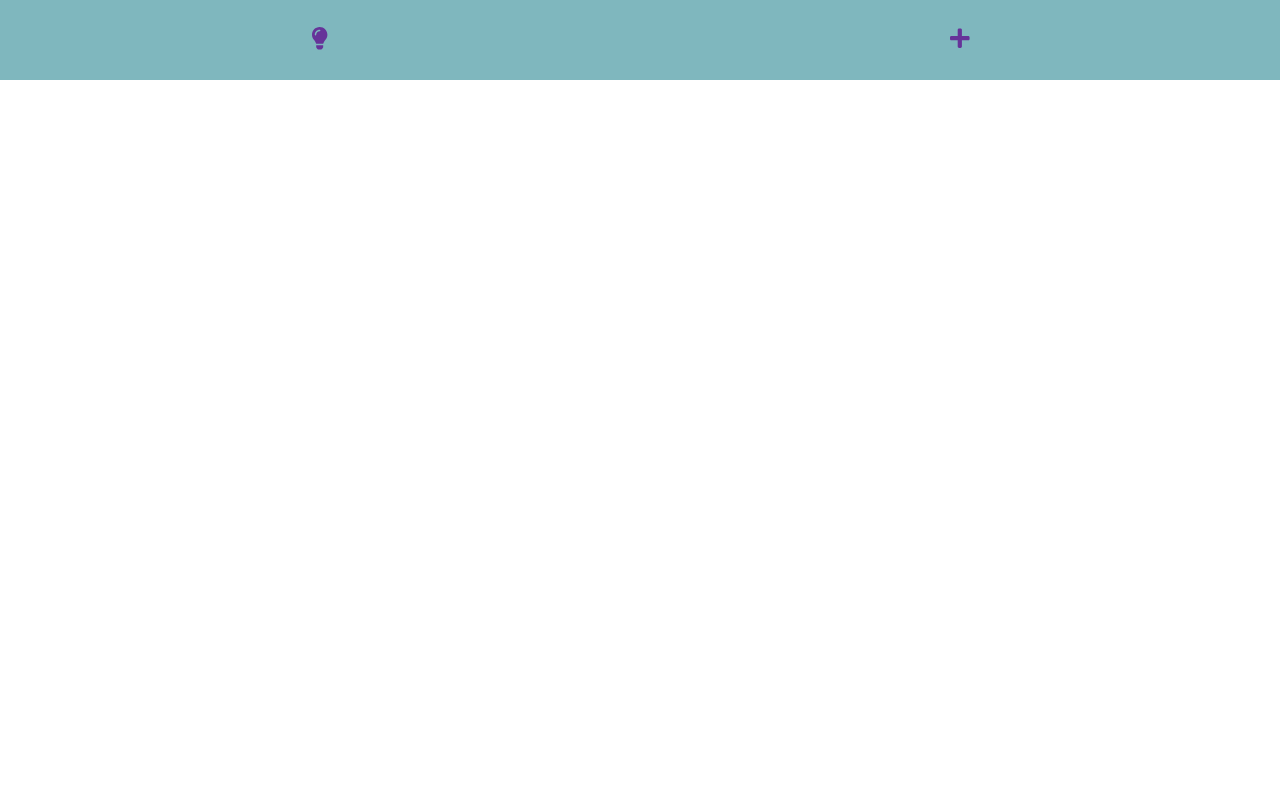
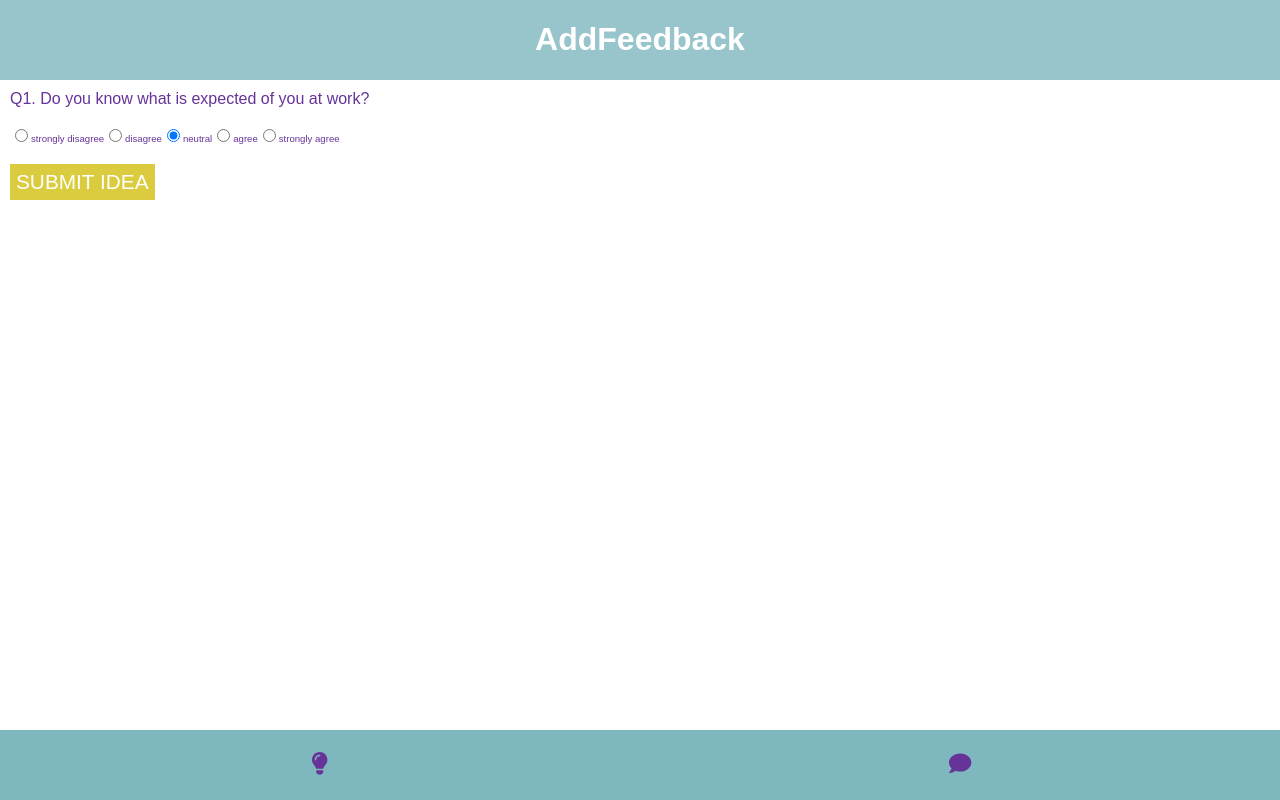
Before and after one commit to leojclarke/idyeahs, a React (Create React App) app: page /feedback/add in a window 1280 px wide. Built offline with nearby package versions, Linux system fonts and the light colour scheme; what uid would draw is missing.

Commit message:
Add feedback form and results page, implement response sum logic

```diff
--- a/src/app/App.js
+++ b/src/app/App.js
@@ -11,10 +11,13 @@ import Home from './Home';
 import IdeasFeed from './ideas/IdeasFeed';
 import IdeaDetails from './ideas/IdeaDetails';
 import IdeaForm from './ideas/CreateIdea';
+import GallupTwelveQuestions from './Gallup12Questions';
+
+import FeedbackResultsPage from './FeedbackResults';
+import FeedbackForm from './FeedbackForm';
 
 let mockIdeas = ideaEntries;
 
-console.log(mockIdeas);
 const Grid = styled.div`
   display: grid;
   grid-template-rows: 80px auto 70px;
@@ -24,16 +27,21 @@ const Grid = styled.div`
 
 export default function App() {
   const [ideas, setIdeas] = useState(getLocal('ideas') || mockIdeas);
-
   const [filteredTags, setFilteredTags] = useState('');
+  const [responses, setResponses] = useState(
+    getLocal('responses') || [0, 0, 0, 0, 0, 0, 0, 0, 0, 0, 0, 0]
+  );
+  const [counter, setCounter] = useState(getLocal('counter') || 0);
 
   useEffect(() => setLocal('ideas', ideas), [ideas]);
+  useEffect(() => setLocal('responses', responses), [responses]);
+  useEffect(() => setLocal('counter', counter), [counter]);
 
   function splitToArray(tagString) {
     return tagString.split(',').map(tag => tag.trim());
   }
 
-  function handleSubmit(event, history) {
+  function handleIdeaSubmit(event, history) {
     event.preventDefault();
     const form = event.target;
     const newIdea = {
@@ -44,6 +52,22 @@ export default function App() {
     };
     setIdeas([newIdea, ...ideas]);
     history.push('/ideas');
+  }
+
+  function handleFeedbackSubmit(event, history) {
+    event.preventDefault();
+    const { target } = event;
+    const form = [target.res.value, 0, 0, 0, 0, 0, 0, 0, 0, 0, 0];
+    const newCounter = counter + 1;
+    setCounter(newCounter);
+    const responsesSum = responses.map((num, idx) =>
+      ((Number(num) + Number(form[idx])) / newCounter).toFixed(2)
+    );
+
+    // const newValue = Number(responses[0]) + Number(form.res.value);
+    // const newResponses = [newValue, ...responses];
+    setResponses(responsesSum);
+    history.push('/feedback');
   }
 
   function handleTagClick(tag) {
@@ -90,7 +114,7 @@ export default function App() {
           render={props => (
             <>
               <Header title={'Add Idea'} />
-              <IdeaForm onSubmit={handleSubmit} history={props.history} />
+              <IdeaForm onSubmit={handleIdeaSubmit} history={props.history} />
             </>
           )}
         />
@@ -104,6 +128,33 @@ export default function App() {
             </>
           )}
         />
+        <Route
+          exact
+          path="/feedback"
+          render={() => (
+            <>
+              <Header title={'Feedback'} />
+              <FeedbackResultsPage
+                responses={responses}
+                questions={GallupTwelveQuestions}
+              />
+            </>
+          )}
+        />
+        <Route
+          exact
+          path="/feedback/add"
+          render={props => (
+            <>
+              <Header title={'AddFeedback'} />
+              <FeedbackForm
+                questions={GallupTwelveQuestions}
+                onSubmit={handleFeedbackSubmit}
+                history={props.history}
+              />
+            </>
+          )}
+        />
         <Footer resetFilter={resetFilter} />
       </Grid>
     </Router>
--- /dev/null
+++ b/src/app/FeedbackForm.js
@@ -0,0 +1,75 @@
+import React from 'react';
+import styled from 'styled-components';
+
+const StyledQuestion = styled.div`
+  display: grid;
+  grid-template-rows: 1fr 1fr;
+  color: rebeccapurple;
+`;
+
+const StyledResponse = styled.div`
+  display: flex;
+  margin-bottom: 20px;
+  color: rebeccapurple;
+  font-size: 0.6rem;
+`;
+
+const StyledButton = styled.button`
+  margin-bottom: 5px;
+  padding: 5px;
+  background: rgba(218, 204, 62, 1);
+  color: white;
+  border: 1px solid rgba(218, 204, 62, 1);
+  font-size: 1.3em;
+`;
+
+const StyledForm = styled.form`
+  padding: 10px;
+`;
+
+export default function FeedbackForm({ questions, onSubmit, history }) {
+  return (
+    <StyledForm onSubmit={event => onSubmit(event, history)}>
+      <StyledQuestion>
+        Q{questions[0].question_id + 1}. {questions[0].question_text_en}
+      </StyledQuestion>
+      <StyledResponse>
+        <div>
+          <label>
+            <input type="radio" name="res" value="1" />
+            strongly disagree
+          </label>
+        </div>
+
+        <div>
+          <label>
+            <input type="radio" name="res" value="2" />
+            disagree
+          </label>
+        </div>
+
+        <div>
+          <label>
+            <input type="radio" name="res" value="3" defaultChecked={true} />
+            neutral
+          </label>
+        </div>
+
+        <div>
+          <label>
+            <input type="radio" name="res" value="4" />
+            agree
+          </label>
+        </div>
+
+        <div>
+          <label>
+            <input type="radio" name="res" value="5" />
+            strongly agree
+          </label>
+        </div>
+      </StyledResponse>
+      <StyledButton>SUBMIT IDEA</StyledButton>
+    </StyledForm>
+  );
+}
--- /dev/null
+++ b/src/app/FeedbackResponse.js
@@ -0,0 +1,27 @@
+import React from 'react';
+import styled from 'styled-components';
+
+const FeedbackContainer = styled.section`
+  padding: 20px;
+  margin: 10px 0px;
+  color: rebeccapurple;
+  border: 1px solid rebeccapurple;
+`;
+
+const QuestionTitle = styled.h3`
+  font-size: 1.1em;
+`;
+const Result = styled.p`
+  font-size: 0.8em;
+`;
+
+export function FeedbackQuestion({ questionNumber, question, result }) {
+  return (
+    <FeedbackContainer>
+      <QuestionTitle>
+        Q{questionNumber}. {question}
+      </QuestionTitle>
+      <Result>{result}</Result>
+    </FeedbackContainer>
+  );
+}
--- /dev/null
+++ b/src/app/FeedbackResults.js
@@ -0,0 +1,30 @@
+import React from 'react';
+import styled from 'styled-components';
+
+// import { NavLink } from 'react-router-dom';
+// import { library } from '@fortawesome/fontawesome-svg-core';
+// import { FontAwesomeIcon } from '@fortawesome/react-fontawesome';
+// import { faLightbulb } from '@fortawesome/free-solid-svg-icons';
+import { FeedbackQuestion } from './FeedbackResponse';
+// library.add(faLightbulb);
+
+const FeedbackResponses = styled.section`
+  display: grid;
+  padding: 10px;
+  overflow: scroll;
+`;
+
+export default function FeedbackResultsPage({ responses, questions }) {
+  return (
+    <FeedbackResponses>
+      {questions.map(question => (
+        <FeedbackQuestion
+          key={question.id}
+          questionNumber={question.question_id + 1}
+          question={question.question_text_en}
+          result={responses[question.question_id]}
+        />
+      ))}
+    </FeedbackResponses>
+  );
+}
--- a/src/app/Footer.js
+++ b/src/app/Footer.js
@@ -3,9 +3,9 @@ import styled from 'styled-components';
 import { NavLink } from 'react-router-dom';
 import { library } from '@fortawesome/fontawesome-svg-core';
 import { FontAwesomeIcon } from '@fortawesome/react-fontawesome';
-import { faPlus, faLightbulb } from '@fortawesome/free-solid-svg-icons';
+import { faLightbulb, faComment } from '@fortawesome/free-solid-svg-icons';
 
-library.add(faPlus, faLightbulb);
+library.add(faLightbulb, faComment);
 
 const StyledFooter = styled.footer`
   display: grid;
@@ -32,8 +32,8 @@ export default function Footer({ resetFilter }) {
       <StyledNavLink to="/ideas" onClick={resetFilter}>
         <FontAwesomeIcon icon="lightbulb" />
       </StyledNavLink>
-      <StyledNavLink to="/ideas/add">
-        <FontAwesomeIcon icon="plus" />
+      <StyledNavLink to="/feedback" onClick={resetFilter}>
+        <FontAwesomeIcon icon="comment" />
       </StyledNavLink>
     </StyledFooter>
   );
--- /dev/null
+++ b/src/app/Gallup12Questions.js
@@ -0,0 +1,84 @@
+const gallupTwelveQuestions = [
+  {
+    question_id: 0,
+    question_text_en: 'Do you know what is expected of you at work?',
+    question_text_de:
+      'Mir ist klar, was von mir als Arbeitsleistung erwartet wird.',
+  },
+  {
+    question_id: 1,
+    question_text_en:
+      'Do you have the materials and equipment to do your work right?',
+    question_text_de:
+      'Ich verfüge über die nötigen Arbeitsmaterialien und Arbeitsbedingungen, um meine Arbeit gut und richtig auszuführen.',
+  },
+  {
+    question_id: 2,
+    question_text_en:
+      'At work, do you have the opportunity to do what you do best every day?',
+    question_text_de:
+      'Bei der Arbeit habe ich stets die Gelegenheit, das zu tun, was ich am besten kann.',
+  },
+  {
+    question_id: 3,
+    question_text_en:
+      'In the last seven days, have you received recognition or praise for doing good work?',
+    question_text_de:
+      'In den letzten sieben Tagen habe ich für gute Arbeit Anerkennung oder Lob erhalten.',
+  },
+  {
+    question_id: 4,
+    question_text_en:
+      'Does your supervisor, or someone at work, seem to care about you as a person?',
+    question_text_de:
+      'Meine Vorgesetzte/n oder jemand anders bei der Arbeit interessiert und schätzt mich als Mensch.',
+  },
+  {
+    question_id: 5,
+    question_text_en:
+      'Is there someone at work who encourages your development?',
+    question_text_de:
+      'Bei der Arbeit gibt es jemanden, der mich in meiner Entwicklung fördert.',
+  },
+  {
+    question_id: 6,
+    question_text_en: 'At work, do your opinions seem to count?',
+    question_text_de: 'In meinem Arbeitsumfeld hat meine Meinung Gewicht.',
+  },
+  {
+    question_id: 7,
+    question_text_en:
+      'Does the mission/purpose of your company make you feel your job is important?',
+    question_text_de:
+      'Das Ziel und die Unternehmensphilosophie unserer Firma geben mir das Gefühl, dass meine Arbeit wichtig ist.',
+  },
+  {
+    question_id: 8,
+    question_text_en:
+      'Are your associates (fellow employees) committed to doing quality work?',
+    question_text_de:
+      'Meine Kollegen / Kolleginnen fühlen sich verpflichtet und verantwortlich, Qualität in ihrer Arbeit abzuliefern.',
+  },
+  {
+    question_id: 9,
+    question_text_en: 'Do you have a best friend at work?',
+    question_text_de:
+      'In meiner Firma habe ich einen guten Freund / eine gute Freundin.',
+  },
+  {
+    question_id: 10,
+    question_text_en:
+      'In the last six months, has someone at work talked to you about your progress?',
+    question_text_de:
+      'Im vergangenen Halbjahr hat jemand in meinem Unternehmen mit mir über meine Fortschritte gesprochen.',
+  },
+  {
+    question_id: 11,
+    question_text_en:
+      'In the last year, have you had opportunities to learn and grow?',
+    question_text_de:
+      'Ich hatte im vergangenen Jahr die Gelegenheit, in meinem Unternehmen dazuzulernen und mich weiterzuentwickeln.',
+  },
+];
+
+export default gallupTwelveQuestions;
--- a/src/app/Home.js
+++ b/src/app/Home.js
@@ -3,15 +3,16 @@ import styled from 'styled-components';
 import { NavLink } from 'react-router-dom';
 import { library } from '@fortawesome/fontawesome-svg-core';
 import { FontAwesomeIcon } from '@fortawesome/react-fontawesome';
-import { faLightbulb } from '@fortawesome/free-solid-svg-icons';
+import { faLightbulb, faComment } from '@fortawesome/free-solid-svg-icons';
 
-library.add(faLightbulb);
+library.add(faLightbulb, faComment);
 
 const Home = styled.div`
   display: grid;
+  grid-template-rows: 1fr 1fr;
   padding: 10px;
   overflow: none;
-  align-content: center;
+  align-items: center;
   justify-items: center;
 `;
 const StyledNavLink = styled(NavLink)`
@@ -24,6 +25,9 @@ export default function HomePage() {
       <StyledNavLink to="/ideas/add">
         <FontAwesomeIcon icon="lightbulb" size="10x" />
       </StyledNavLink>
+      <StyledNavLink to="/feedback/add">
+        <FontAwesomeIcon icon="comment" size="10x" />
+      </StyledNavLink>
     </Home>
   );
 }
```
